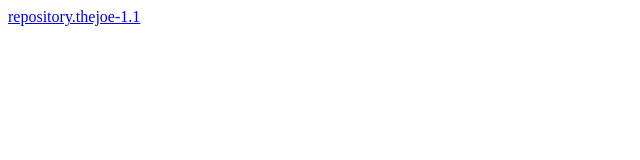
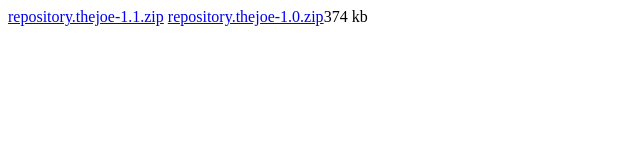
Before and after one commit to TheJoe1990/thejoe1990.github.io, a plain HTML site: page repo/index.html in a window 1280 px wide. Shown: the whole page, without its empty margins (0-640 px from the left). Drawn offline with Linux system fonts and the light colour scheme.

Commit message:
fdagdsfadf
adsfasdfa

```diff
--- a/repo/index.html
+++ b/repo/index.html
@@ -1 +1,2 @@
-<a href="repository.thejoe-1.1">repository.thejoe-1.1</a>
+<a href="repository.thejoe-1.1.zip">repository.thejoe-1.1.zip</a>
+<a href="repository.thejoe-1.0.zip">repository.thejoe-1.0.zip</a><td>374 kb</td>
```
Also changed, not shown: 1 other file.
